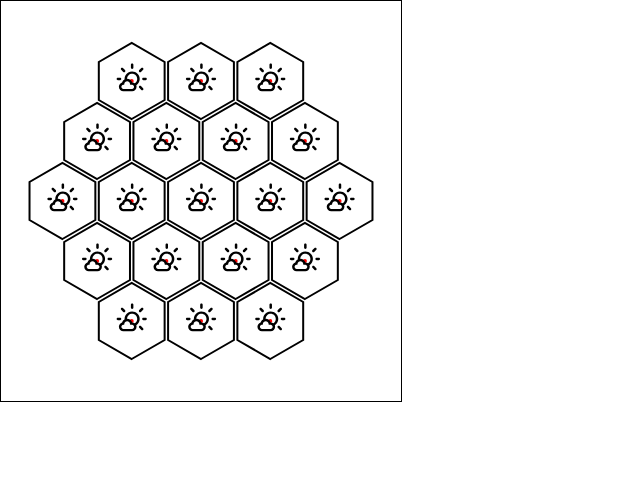
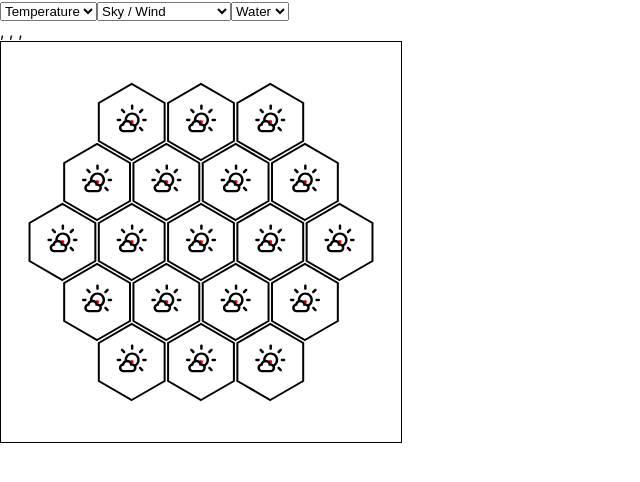
Before and after one commit to Royce/weather-hex, a React (Create React App) app: page / in a window 1280 px wide. Shown: the top 482 px of the page, without its empty margins (0-640 px from the left). Built offline with nearby package versions, Linux system fonts and the light colour scheme.

Commit message:
Basic UI to choose/change the weather.
Add a group of basic <selects> to choose temp, sky, wind, water.
Each drop down only allows reasonable choices given all of the other
selections.

```diff
--- a/src/App.tsx
+++ b/src/App.tsx
@@ -1,17 +1,24 @@
-import React from "react";
+import React, { useState } from "react";
 import { RecoilRoot } from "recoil";
 import { WiDaySunnyOvercast } from "react-icons/wi";
 
 import "./App.css";
 import { Tile } from "./hex/Tile";
 import { cubeCoordToPixel, neighbors, ring } from "./hex/coords";
+import Picker from "./weather/Picker";
+import { Weather } from "./weather/options";
 
 function App() {
   const scale = 40;
   const origin: [number, number, number] = [0, 0, 0];
   const cells = [origin, ...neighbors(origin), ...ring(origin, 2)];
+
+  const [weather, setWeather] = useState<Partial<Weather>>({});
+
   return (
     <RecoilRoot>
+      <Picker weather={weather} setWeather={setWeather} />
+
       <svg
         width={400}
         height={400}
--- /dev/null
+++ b/src/weather/Picker.tsx
@@ -0,0 +1,98 @@
+import React, { useCallback, useState } from "react";
+import {
+  availableSkyAndWind,
+  availableTemperatures,
+  availableWater,
+  Sky,
+  Temperature,
+  Water,
+  Weather,
+  Wind,
+} from "./options";
+
+const allTemperatures = availableTemperatures();
+
+type PickerProps = {
+  weather: Partial<Weather>;
+  setWeather: (weather: Partial<Weather>) => void;
+};
+export default function Picker({ weather, setWeather }: PickerProps) {
+  const temperatures = availableTemperatures(weather);
+  const setTemperature = useCallback(
+    (event: React.ChangeEvent<HTMLSelectElement>) => {
+      const temperature = event.target.value as Temperature;
+      if (temperatures.includes(temperature))
+        setWeather({
+          ...weather,
+          temperature,
+        });
+      else
+        setWeather({
+          ...weather,
+          temperature,
+          water: undefined,
+        });
+    },
+    [setWeather, weather]
+  );
+
+  const skyWindOptions = availableSkyAndWind(weather);
+  const setSkyWindOptions = useCallback(
+    (event: React.ChangeEvent<HTMLSelectElement>) => {
+      const [sky, wind] = event.target.value.split(",") as [Sky, Wind];
+      setWeather({ ...weather, sky, wind });
+    },
+    [setWeather, weather]
+  );
+
+  const waterOptions =
+    weather.temperature || weather.sky ? availableWater(weather) : [];
+  const setWater = useCallback(
+    (event: React.ChangeEvent<HTMLSelectElement>) => {
+      const water = event.target.value.split(",") as Water[];
+      setWeather({
+        ...weather,
+        water,
+      });
+    },
+    [setWeather, weather]
+  );
+
+  return (
+    <div>
+      <select value={weather.temperature} onChange={setTemperature}>
+        {!weather.temperature && <option>Temperature</option>}
+        {allTemperatures.map((t) => (
+          <option key={t} value={t}>
+            {temperatures.includes(t) ? t : `(invalid) ${t}`}
+          </option>
+        ))}
+      </select>
+      <select
+        value={`${weather.sky},${weather.wind}`}
+        onChange={setSkyWindOptions}
+      >
+        {!(weather.sky && weather.wind) && <option>Sky / Wind</option>}
+        {skyWindOptions.map(({ sky, wind }) => (
+          <option key={`${sky},${wind}`} value={`${sky},${wind}`}>
+            {sky} {wind}
+          </option>
+        ))}
+      </select>
+      <select
+        value={weather.water && weather.water.join(",")}
+        onChange={setWater}
+      >
+        {!weather.water && <option>Water</option>}
+        {waterOptions.map((water) => (
+          <option key={water.join(",")} value={water.join(",")}>
+            {water.join(", ")}
+          </option>
+        ))}
+      </select>
+      <br />
+      {weather.temperature}, {weather.sky}, {weather.wind},
+      {weather.water && weather.water.join(", ")}
+    </div>
+  );
+}
--- a/src/weather/options.ts
+++ b/src/weather/options.ts
@@ -83,12 +83,17 @@ function ok({ temperature, wind, sky, water: waterList }: Weather): boolean {
   });
 }
 
-export function all() {
+function _all(constraints?: Partial<Omit<Weather, "water">>) {
   var list: Weather[] = [];
+  const temperatures = constraints?.temperature
+    ? [constraints?.temperature]
+    : temperatureScale;
+  const winds = constraints?.wind ? [constraints?.wind] : windScale;
+  const skies = constraints?.sky ? [constraints?.sky] : skyScale;
 
-  for (const temperature of temperatureScale) {
-    for (const wind of windScale) {
-      for (const sky of skyScale) {
+  for (const temperature of temperatures) {
+    for (const wind of winds) {
+      for (const sky of skies) {
         for (const water of exclusive) {
           const weather = { temperature, wind, sky, water: [water] };
           if (ok(weather)) list.push(weather);
@@ -107,3 +112,34 @@ export function all() {
 
   return list;
 }
+
+export function all() {
+  return _all();
+}
+
+export function availableTemperatures(constraints: Partial<Weather> = {}) {
+  return _.chain(_all(_.omit(constraints, "temperature")))
+    .filter(({ water }) => {
+      return !constraints.water || _.isEmpty(_.xor(water, constraints.water));
+    })
+    .map("temperature")
+    .uniq()
+    .value();
+}
+
+export function availableWater(constraints: Partial<Weather> = {}) {
+  return _.chain(_all(_.omit(constraints, "water")))
+    .map("water")
+    .uniqWith(_.isEqual)
+    .value();
+}
+
+export function availableSkyAndWind(constraints: Partial<Weather> = {}) {
+  return _.chain(_all(_.omit(constraints, ["sky", "wind"])))
+    .filter(({ water }) => {
+      return !constraints.water || _.isEmpty(_.xor(water, constraints.water));
+    })
+    .map(({ sky, wind }) => ({ sky, wind }))
+    .uniqWith(_.isEqual)
+    .value();
+}
```
Also changed, not shown: 1 other file (tests, documents, lock files or other folders).
